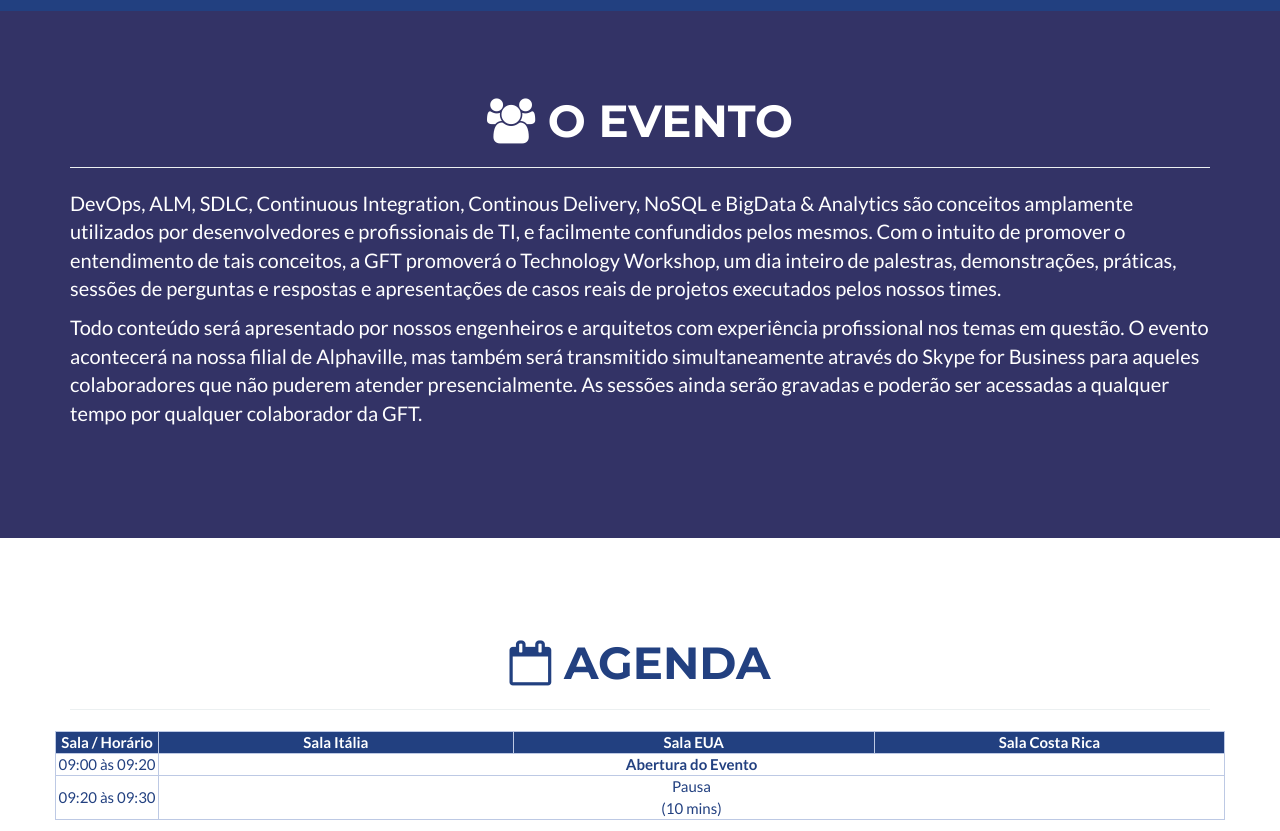
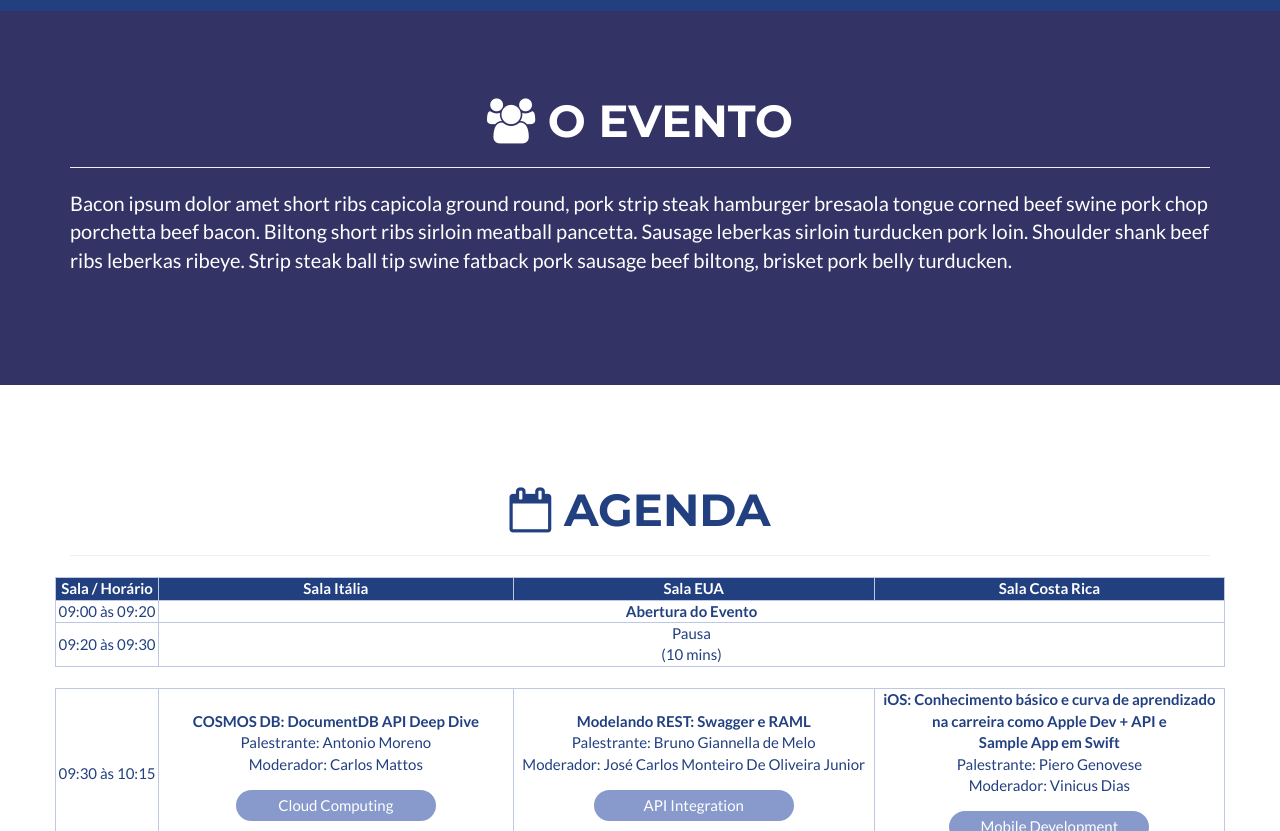
Before and after one commit to gft-technical-practices/2017-workshop-2, a Jekyll site: the page built from index.html, in a window 1280 px wide and 900 px high, scrolled down 735 px, cut to the strip 69-900 px from the top of the window. Built offline with Jekyll 4.4.1, drawn with Linux system fonts in a browser that asks for light colours.

Commit message:
Update evento.html

```diff
--- a/_includes/evento.html
+++ b/_includes/evento.html
@@ -11,12 +11,10 @@
             <div class="row">
                 <div class="col-md-12">
                     <p>
-                        DevOps, ALM, SDLC, Continuous Integration, Continous Delivery, NoSQL e BigData & Analytics são conceitos amplamente utilizados por desenvolvedores e profissionais de TI, e facilmente confundidos pelos mesmos.
-                        Com o intuito de promover o entendimento de tais conceitos, a GFT promoverá o Technology Workshop, um dia inteiro de palestras, demonstrações, práticas, sessões de perguntas e respostas e apresentações de casos reais de projetos executados pelos nossos times.
-                    </p>
-                    <p>
-                        Todo conteúdo será apresentado por nossos engenheiros e arquitetos com experiência profissional nos temas em questão.
-                        O evento acontecerá na nossa filial de Alphaville, mas também será transmitido simultaneamente através do Skype for Business para aqueles colaboradores que não puderem atender presencialmente. As sessões ainda serão gravadas e poderão ser acessadas a qualquer tempo por qualquer colaborador da GFT.
+                        Bacon ipsum dolor amet short ribs capicola ground round, pork strip steak hamburger bresaola tongue
+                        corned beef swine pork chop porchetta beef bacon. Biltong short ribs sirloin meatball pancetta.
+                        Sausage leberkas sirloin turducken pork loin. Shoulder shank beef ribs leberkas ribeye.
+                        Strip steak ball tip swine fatback pork sausage beef biltong, brisket pork belly turducken.
                     </p>
                 </div>
             </div>
```
